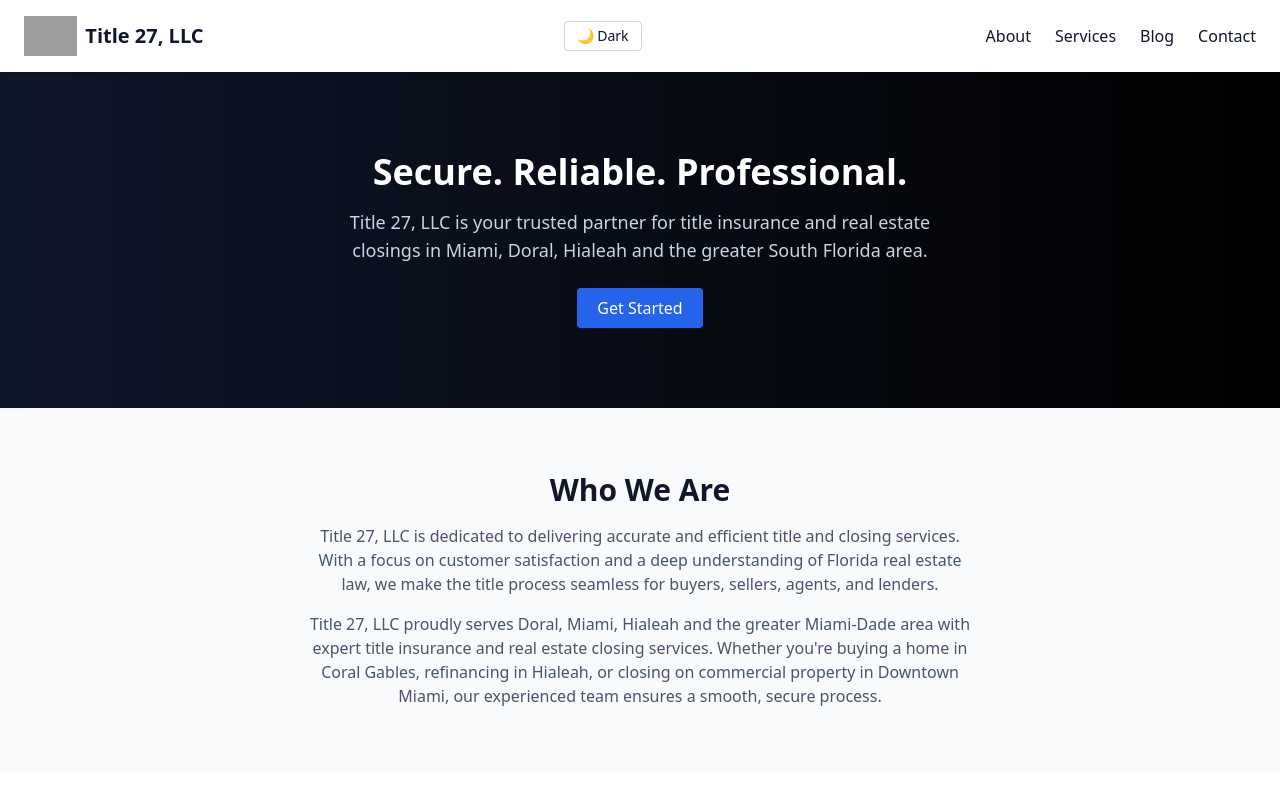
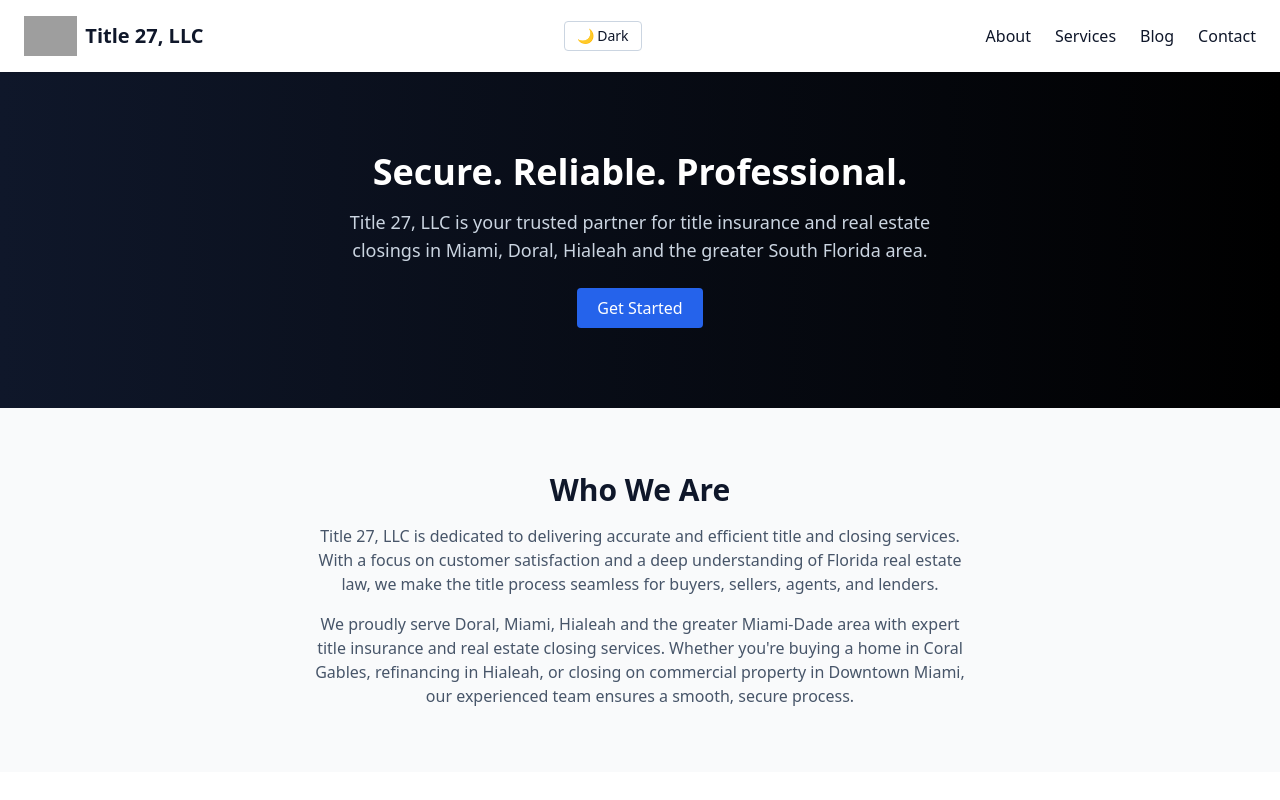
Before and after one commit to Chajir/title27-website, a React (Vite) app: page / in a window 1280 px wide. Shown: the top 800 px of the page. Built offline with nearby package versions, Linux system fonts and the light colour scheme; grey boxes are pictures that could not be loaded.

Commit message:
Enhance SEO with localized keywords and content 2

```diff
--- a/src/Title27HomePage.jsx
+++ b/src/Title27HomePage.jsx
@@ -128,7 +128,7 @@ useEffect(() => {
     Title 27, LLC is dedicated to delivering accurate and efficient title and closing services. With a focus on customer satisfaction and a deep understanding of Florida real estate law, we make the title process seamless for buyers, sellers, agents, and lenders.
   </p>
   <p className="max-w-2xl mx-auto text-slate-600 dark:text-slate-300">
-    Title 27, LLC proudly serves Doral, Miami, Hialeah and the greater Miami-Dade area with expert title insurance and real estate closing services. Whether you're buying a home in Coral Gables, refinancing in Hialeah, or closing on commercial property in Downtown Miami, our experienced team ensures a smooth, secure process.
+    We proudly serve Doral, Miami, Hialeah and the greater Miami-Dade area with expert title insurance and real estate closing services. Whether you're buying a home in Coral Gables, refinancing in Hialeah, or closing on commercial property in Downtown Miami, our experienced team ensures a smooth, secure process.
   </p>
 </motion.section>
 
```
